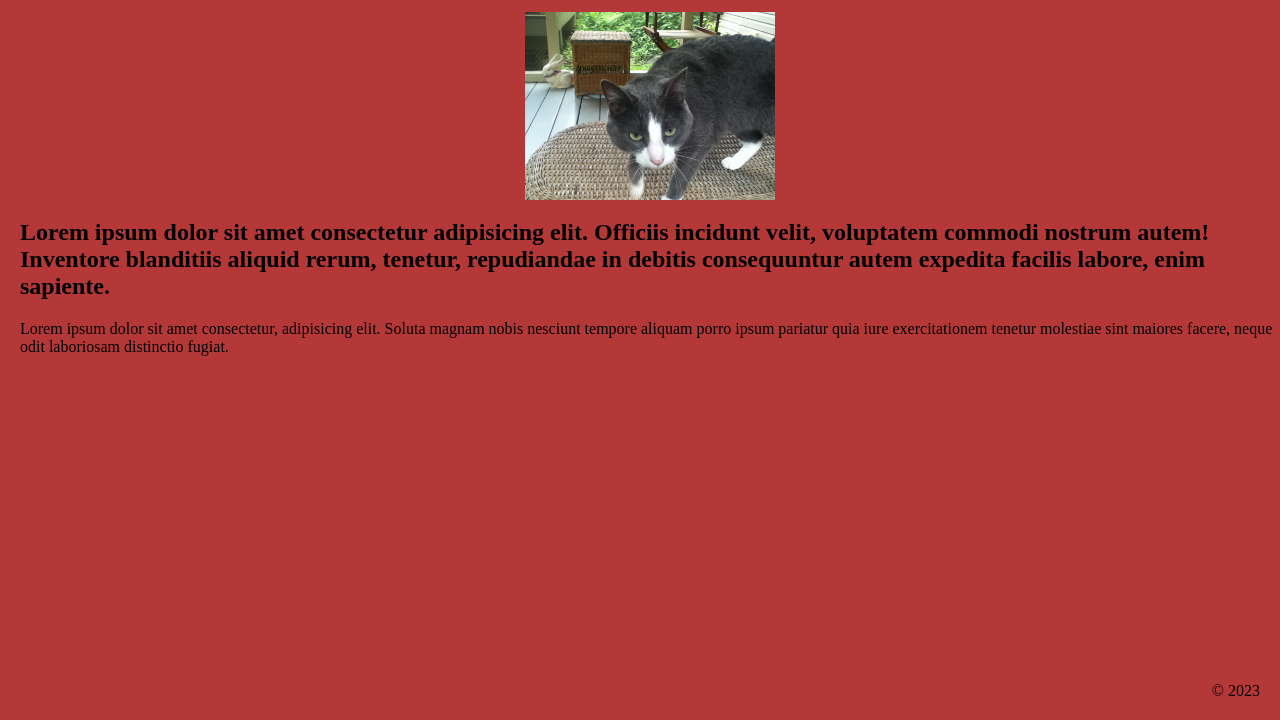
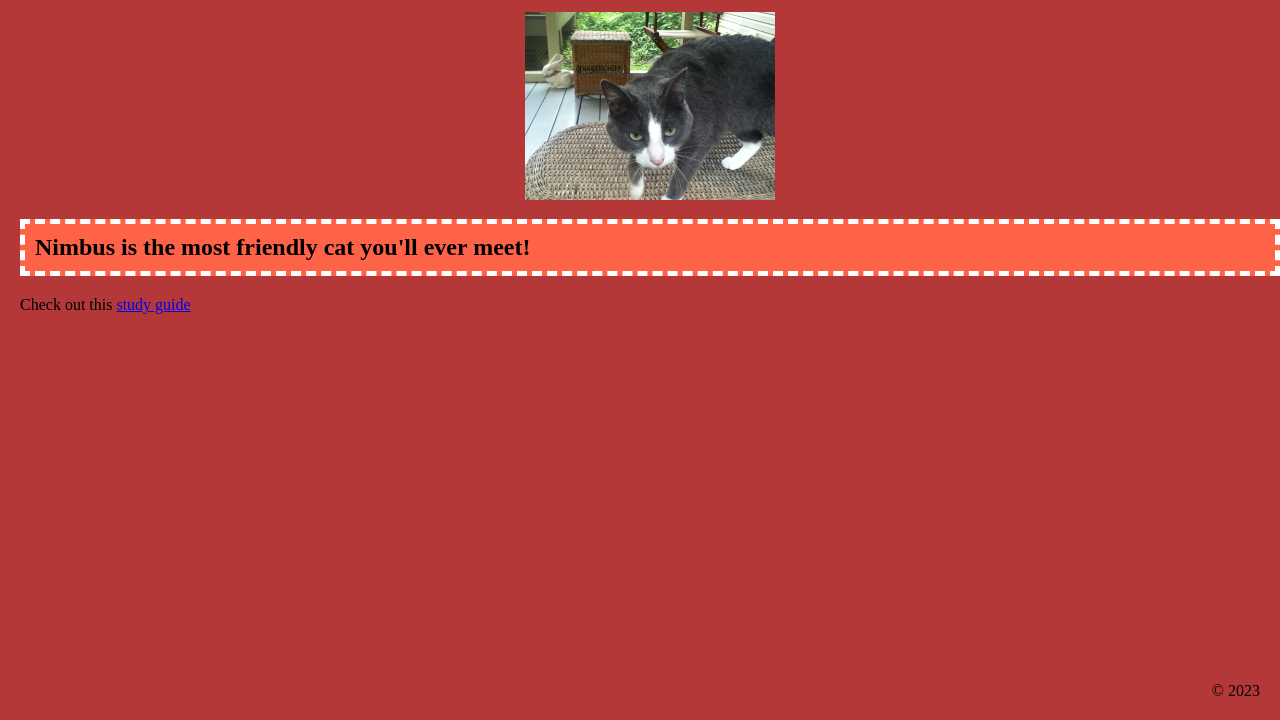
Before and after one commit to npokrandt/simple-webpage, a plain HTML site: page index.html in a window 1280 px wide. Shown: the part 80-800 px from the top of the page. Drawn offline with Linux system fonts and the light colour scheme.

Commit message:
added link to my study guide and a couple other changes

```diff
--- a/index.html
+++ b/index.html
@@ -14,11 +14,11 @@
         <h1>Simple Webpage</h1>
     </header>
     <main>
-        <img src="IMG_1740.JPG" alt="image of cute grey cat">
+        <img src="IMG_1740.JPG" alt="image of Nimbus, a cute grey cat">
 
-        <h2>Lorem ipsum dolor sit amet consectetur adipisicing elit. Officiis incidunt velit, voluptatem commodi nostrum autem! Inventore blanditiis aliquid rerum, tenetur, repudiandae in debitis consequuntur autem expedita facilis labore, enim sapiente.</h2>
+        <h2>Nimbus is the most friendly cat you'll ever meet!</h2>
 
-        <p>Lorem ipsum dolor sit amet consectetur, adipisicing elit. Soluta magnam nobis nesciunt tempore aliquam porro ipsum pariatur quia iure exercitationem tenetur molestiae sint maiores facere, neque odit laboriosam distinctio fugiat.</p>
+        <p>Check out this <a href="https://npokrandt.github.io/prework-study-guide/" target="_blank">study guide</a></p>
     </main>
 
     <footer>
--- a/style.css
+++ b/style.css
@@ -13,6 +13,12 @@ header {
 h1 {
     margin: 0;
     padding: 20px;
+}
+
+h2 {
+    border: 5px dashed white;
+    background-color: tomato;
+    padding: 10px;
 }
 
 img {
```
